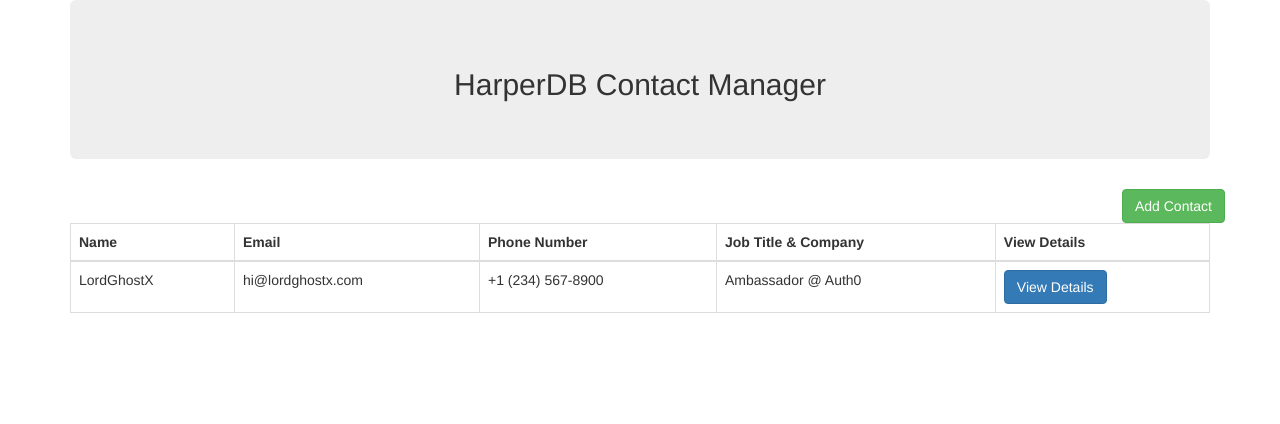
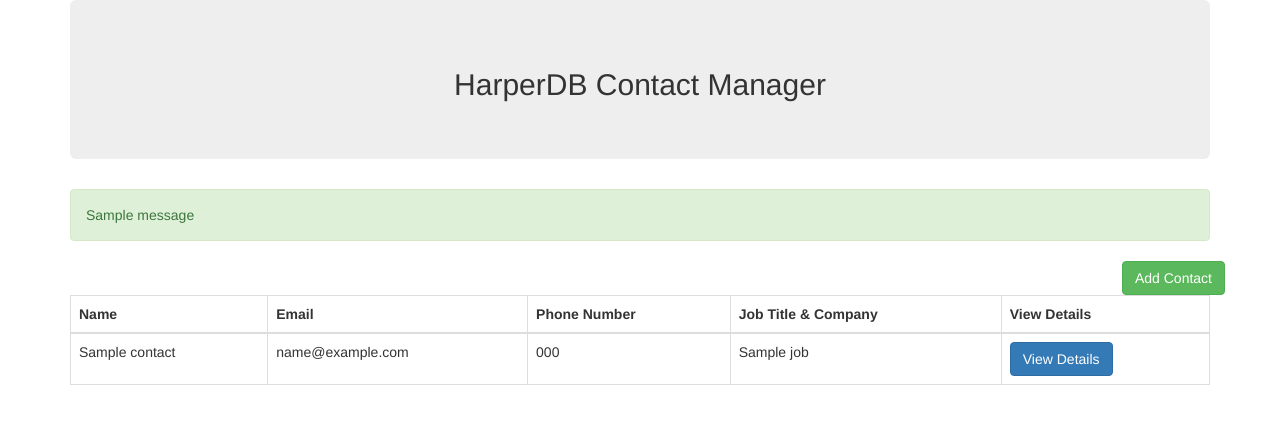
Before and after one commit to LordGhostX/harperdb-contact-manager, a Flask app: template full-application/templates/contacts.html in a window 1280 px wide. Shown: the top 424 px of the page. Run offline with Flask 2, Linux system fonts and the light colour scheme; the template is opened without the code that fills it: most values are stand-ins (such as "Sample title", 1, 10 or a date in 2020); one stand-in notice (Sample message) is shown; some libraries are stand-ins or nearby versions.

Commit message:
added harper inserting

```diff
--- a/full-application/app.py
+++ b/full-application/app.py
@@ -1,8 +1,15 @@
+import harperdb
 from flask import *
 from flask_bootstrap import Bootstrap
 
 app = Flask(__name__)
 Bootstrap(app)
+app.config["SECRET_KEY"] = "SECRET_KEY"
+db = harperdb.HarperDB(
+    url="https://cloud-1-lordghostx.harperdbcloud.com",
+    username="lordghostx",
+    password="lordghostx"
+)
 
 
 @app.route("/")
@@ -10,9 +17,25 @@ def index():
     return render_template("index.html")
 
 
-@app.route("/contacts/")
+@app.route("/contacts/", methods=["GET", "POST"])
 def contacts():
-    return render_template("contacts.html")
+    if request.method == "POST":
+        action = request.form.get("action")
+
+        if action == "addContact":
+            contact_data = {
+                "name": request.form.get("name").strip(),
+                "job": request.form.get("job").strip(),
+                "email": request.form.get("email").strip(),
+                "phone": request.form.get("phone").strip()
+            }
+            db.insert("contacts_repo", "contacts", [contact_data])
+
+            flash("Successfully added new contact", "success")
+            return redirect(url_for("contacts"))
+
+    contacts_data = db.sql("SELECT * FROM contacts_repo.contacts")
+    return render_template("contacts.html", contacts_data=contacts_data)
 
 
 if __name__ == "__main__":
--- a/full-application/templates/contacts.html
+++ b/full-application/templates/contacts.html
@@ -9,6 +9,16 @@
       </div>
     </div>
   </div>
+
+  {% with messages = get_flashed_messages(with_categories=true) %}
+  {% if messages %}
+  {% for category, message in messages %}
+  <div class="alert alert-{{ category }}" role="alert">
+    {{ message }}
+  </div>
+  {% endfor %}
+  {% endif %}
+  {% endwith %}
 
   <div class="row">
     <div class="col-12 mb-3" align="right">
@@ -26,15 +36,17 @@
           </tr>
         </thead>
         <tbody>
+          {% for contact in contacts_data %}
           <tr>
-            <td id="contactName-id">LordGhostX</td>
-            <td id="contactEmail-id">hi@lordghostx.com</td>
-            <td id="contactPhone-id">+1 (234) 567-8900</td>
-            <td id="contactJob-id">Ambassador @ Auth0</td>
+            <td id="contactName-{{ contact.contact_id }}">{{ contact.name }}</td>
+            <td id="contactEmail-{{ contact.contact_id }}">{{ contact.email }}</td>
+            <td id="contactPhone-{{ contact.contact_id }}">{{ contact.phone }}</td>
+            <td id="contactJob-{{ contact.contact_id }}">{{ contact.job }}</td>
             <td>
-              <button class="btn btn-primary" data-toggle="modal" data-target="#contactModal" onclick="displayContactInfo('id')">View Details</button>
+              <button class="btn btn-primary" data-toggle="modal" data-target="#contactModal" onclick="displayContactInfo('{{ contact.contact_id }}')">View Details</button>
             </td>
           </tr>
+          {% endfor %}
         </tbody>
       </table>
     </div>
@@ -136,24 +148,24 @@
           <div class="modal-body">
             <div class="form-group">
               <label for="name">Contact Name</label>
-              <input type="text" class="form-control" name="name">
+              <input type="text" class="form-control" name="name" required>
             </div>
             <div class="form-group">
               <label for="job">Job Title & Company</label>
-              <input type="text" class="form-control" name="job">
+              <input type="text" class="form-control" name="job" required>
             </div>
             <div class="form-group">
               <label for="email">Email Address</label>
-              <input type="email" class="form-control" name="email">
+              <input type="email" class="form-control" name="email" required>
             </div>
             <div class="form-group">
               <label for="phone">Phone Number</label>
-              <input type="text" class="form-control" name="phone">
+              <input type="text" class="form-control" name="phone" required>
             </div>
           </div>
           <div class="modal-footer">
             <button type="button" class="btn btn-secondary" data-dismiss="modal">Close</button>
-            <button class="btn btn-primary">Add Contact</button>
+            <button class="btn btn-primary" type="submit" name="action" value="addContact">Add Contact</button>
           </div>
         </form>
       </div>
```
